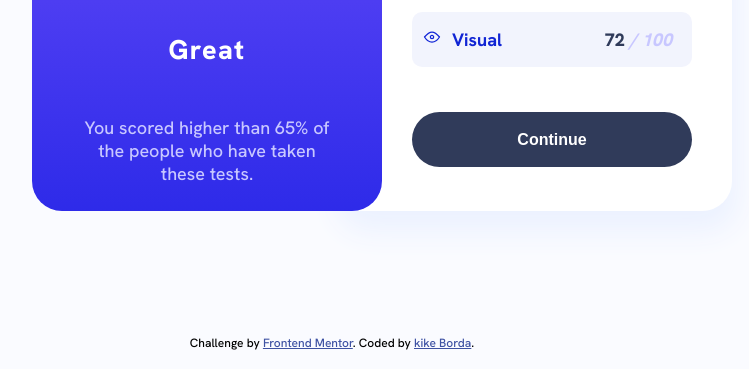
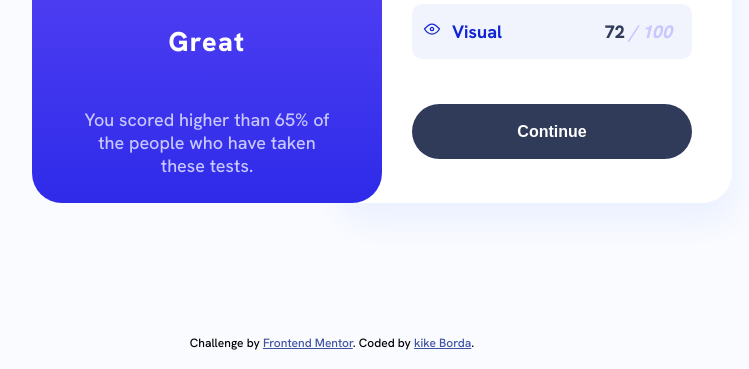
Before and after one commit to KikeBorda/challenge-summary-component-main, a plain HTML site: page index.html in a window 1280 px wide. Shown: the part 447-816 px from the top of the page, without its empty margins (308-1057 px from the left). Drawn offline with Linux system fonts and the light colour scheme.

Commit message:
css udapte

```diff
--- a/style.css
+++ b/style.css
@@ -28,6 +28,11 @@ body {
   font-size: 18px;
   min-height: 100vh;
   place-items: center;
+  margin: 0;
+}
+
+main {
+  width: 100%;
 }
 
 h2 {
```
